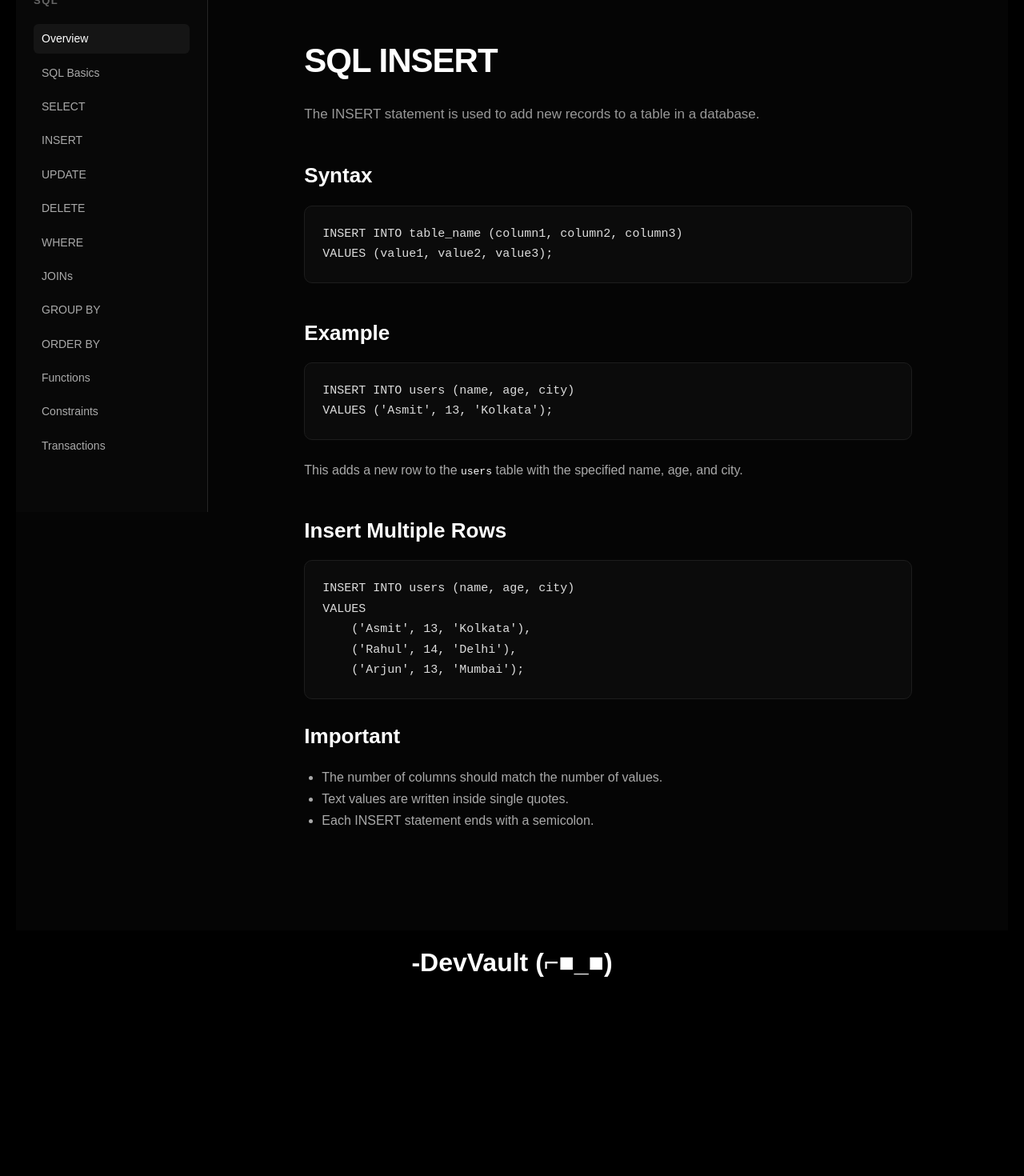
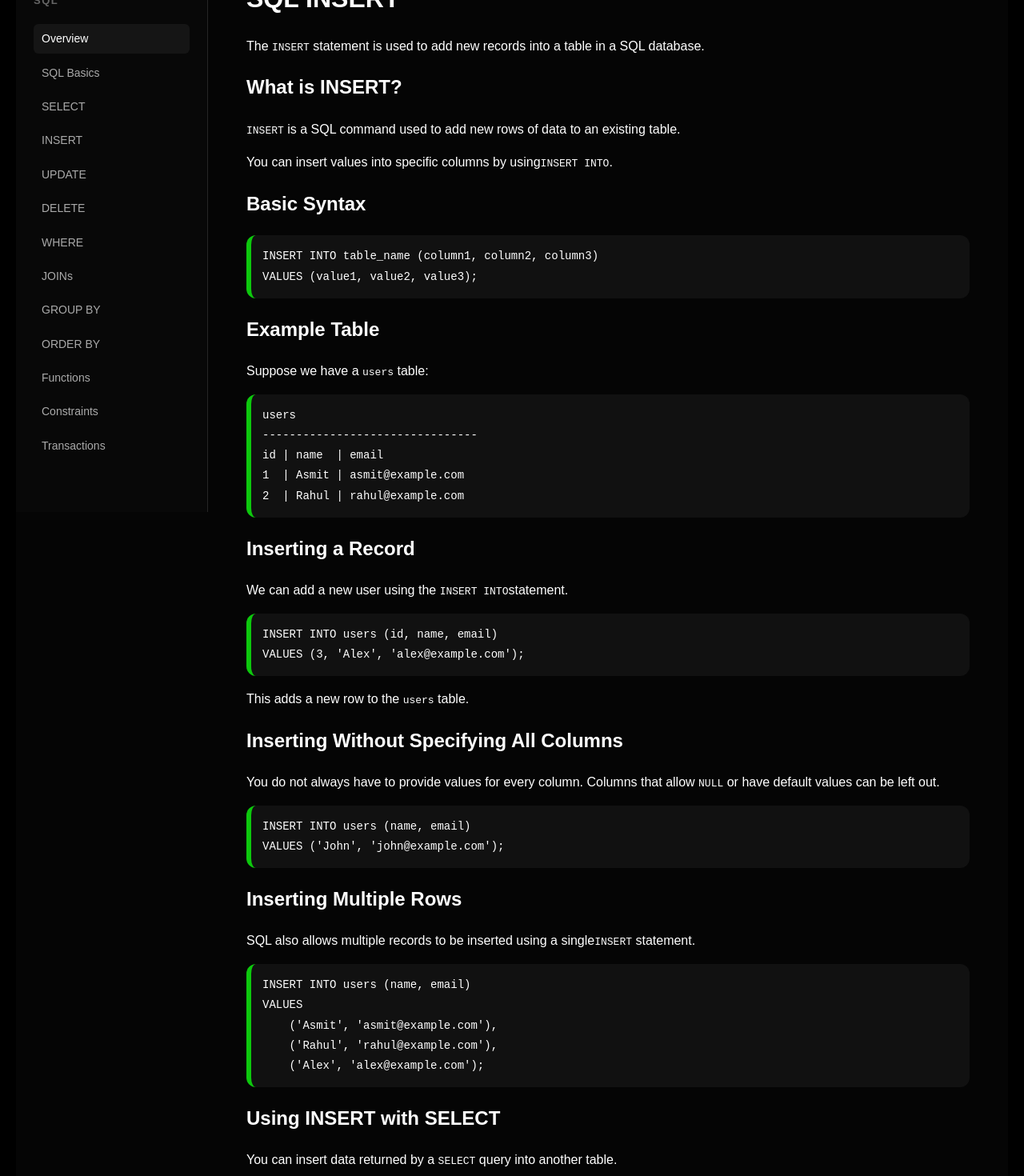
Before and after one commit to asmitbiswas/Project-Next-JS, a Next.js app in the folder app/: page /SQL/INSERT in a window 1280 px wide. Shown: the part 180-1650 px from the top of the page at 80% size. Before the commit the page ends 1442 px from the top, so only its background shows below. Built offline with nearby package versions, Linux system fonts and the light colour scheme.

Commit message:
updated layout insert page

```diff
--- a/app/app/(categories)/SQL/(Topics)/INSERT/page.tsx
+++ b/app/app/(categories)/SQL/(Topics)/INSERT/page.tsx
@@ -1,131 +1,173 @@
-export default function SQLInsert() {
+export default function SQLInsertPage() {
+
+    const codeStyle = {
+        backgroundColor: "#111",
+        padding: "14px",
+        borderRadius: "12px",
+        borderLeft: "6px solid rgb(13 200 13)",
+        overflowX: "auto" as const,
+        fontSize: "14px",
+        lineHeight: "1.8",
+    };
+
     return (
-        <main
-            style={{
-                minHeight: "100vh",
-                background: "#050505",
-                color: "#fff",
-                padding: "60px 8%",
-                fontFamily: "Arial, sans-serif",
-                lineHeight: "1.7",
-            }}
-        >
-            <h1
-                style={{
-                    fontSize: "42px",
-                    marginBottom: "12px",
-                    letterSpacing: "-1px",
-                }}
-            >
-                SQL INSERT
-            </h1>
 
-            <p
-                style={{
-                    color: "#999",
-                    fontSize: "17px",
-                    maxWidth: "750px",
-                    marginBottom: "40px",
-                }}
-            >
-                The INSERT statement is used to add new records to a table in a
-                database.
+        <main>
+
+            <h1>SQL INSERT</h1>
+
+            <p>
+                The <code>INSERT</code> statement is used to add new records
+                into a table in a SQL database.
             </p>
 
-            <h2 style={{ fontSize: "26px", marginBottom: "14px" }}>
-                Syntax
-            </h2>
+            <h2>What is INSERT?</h2>
 
-            <pre
-                style={{
-                    background: "#0b0b0b",
-                    border: "1px solid #1d1d1d",
-                    borderRadius: "10px",
-                    padding: "22px",
-                    overflowX: "auto",
-                    color: "#ddd",
-                    fontSize: "15px",
-                    marginBottom: "40px",
-                }}
-            >
-{`INSERT INTO table_name (column1, column2, column3)
-VALUES (value1, value2, value3);`}
+            <p>
+                <code>INSERT</code> is a SQL command used to add new rows of
+                data to an existing table.
+            </p>
+
+            <p>
+                You can insert values into specific columns by using
+                <code>INSERT INTO</code>.
+            </p>
+
+            <h2>Basic Syntax</h2>
+
+            <pre style={codeStyle}>
+                <code>{`INSERT INTO table_name (column1, column2, column3)
+VALUES (value1, value2, value3);`}</code>
             </pre>
 
-            <h2 style={{ fontSize: "26px", marginBottom: "14px" }}>
-                Example
-            </h2>
+            <h2>Example Table</h2>
 
-            <pre
-                style={{
-                    background: "#0b0b0b",
-                    border: "1px solid #1d1d1d",
-                    borderRadius: "10px",
-                    padding: "22px",
-                    overflowX: "auto",
-                    color: "#ddd",
-                    fontSize: "15px",
-                    marginBottom: "24px",
-                }}
-            >
-{`INSERT INTO users (name, age, city)
-VALUES ('Asmit', 13, 'Kolkata');`}
+            <p>
+                Suppose we have a <code>users</code> table:
+            </p>
+
+            <pre style={codeStyle}>
+                <code>{`users
+--------------------------------
+id | name  | email
+1  | Asmit | asmit@example.com
+2  | Rahul | rahul@example.com`}</code>
             </pre>
 
-            <p
-                style={{
-                    color: "#aaa",
-                    marginBottom: "40px",
-                }}
-            >
-                This adds a new row to the <code style={{ color: "#fff" }}>users</code>{" "}
-                table with the specified name, age, and city.
+            <h2>Inserting a Record</h2>
+
+            <p>
+                We can add a new user using the <code>INSERT INTO</code>
+                statement.
             </p>
 
-            <h2 style={{ fontSize: "26px", marginBottom: "14px" }}>
-                Insert Multiple Rows
-            </h2>
-
-            <pre
-                style={{
-                    background: "#0b0b0b",
-                    border: "1px solid #1d1d1d",
-                    borderRadius: "10px",
-                    padding: "22px",
-                    overflowX: "auto",
-                    color: "#ddd",
-                    fontSize: "15px",
-                    marginBottom: "24px",
-                }}
-            >
-{`INSERT INTO users (name, age, city)
-VALUES
-    ('Asmit', 13, 'Kolkata'),
-    ('Rahul', 14, 'Delhi'),
-    ('Arjun', 13, 'Mumbai');`}
+            <pre style={codeStyle}>
+                <code>{`INSERT INTO users (id, name, email)
+VALUES (3, 'Alex', 'alex@example.com');`}</code>
             </pre>
 
-            <h2 style={{ fontSize: "26px", marginBottom: "14px" }}>
-                Important
-            </h2>
+            <p>
+                This adds a new row to the <code>users</code> table.
+            </p>
 
-            <ul
-                style={{
-                    color: "#aaa",
-                    paddingLeft: "22px",
-                    maxWidth: "800px",
-                }}
-            >
+            <h2>Inserting Without Specifying All Columns</h2>
+
+            <p>
+                You do not always have to provide values for every column.
+                Columns that allow <code>NULL</code> or have default values
+                can be left out.
+            </p>
+
+            <pre style={codeStyle}>
+                <code>{`INSERT INTO users (name, email)
+VALUES ('John', 'john@example.com');`}</code>
+            </pre>
+
+            <h2>Inserting Multiple Rows</h2>
+
+            <p>
+                SQL also allows multiple records to be inserted using a single
+                <code>INSERT</code> statement.
+            </p>
+
+            <pre style={codeStyle}>
+                <code>{`INSERT INTO users (name, email)
+VALUES
+    ('Asmit', 'asmit@example.com'),
+    ('Rahul', 'rahul@example.com'),
+    ('Alex', 'alex@example.com');`}</code>
+            </pre>
+
+            <h2>Using INSERT with SELECT</h2>
+
+            <p>
+                You can insert data returned by a <code>SELECT</code> query
+                into another table.
+            </p>
+
+            <pre style={codeStyle}>
+                <code>{`INSERT INTO new_users (name, email)
+SELECT name, email
+FROM users;`}</code>
+            </pre>
+
+            <h2>Important Rules</h2>
+
+            <ul>
                 <li>
                     The number of columns should match the number of values.
                 </li>
+
                 <li>
-                    Text values are written inside single quotes.
+                    Text values should normally be written inside single
+                    quotes.
                 </li>
+
                 <li>
-                    Each INSERT statement ends with a semicolon.
+                    The values must match the corresponding column data types.
+                </li>
+
+                <li>
+                    The table must already exist before inserting data.
                 </li>
             </ul>
+
+            <h2>Example</h2>
+
+            <pre style={codeStyle}>
+                <code>{`CREATE TABLE users (
+    id INT,
+    name VARCHAR(100),
+    email VARCHAR(100)
+);
+
+INSERT INTO users (id, name, email)
+VALUES (1, 'Asmit', 'asmit@example.com');`}</code>
+            </pre>
+
+            <h2>Summary</h2>
+
+            <ul>
+                <li>
+                    <code>INSERT INTO</code> adds new records to a table.
+                </li>
+
+                <li>
+                    <code>VALUES</code> specifies the data to insert.
+                </li>
+
+                <li>
+                    Multiple rows can be inserted in one statement.
+                </li>
+
+                <li>
+                    <code>INSERT ... SELECT</code> can copy selected data
+                    between tables.
+                </li>
+            </ul>
+
         </main>
+
     );
+
 }
```
